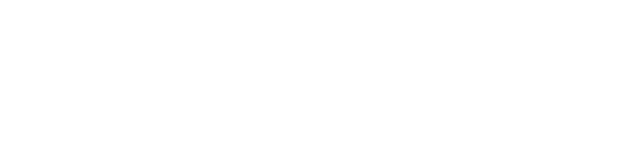
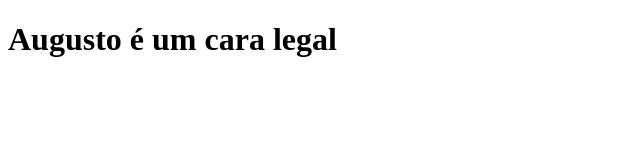
Before and after one commit to babbujah/chamand55.github.io, a plain HTML site: page index.html in a window 1280 px wide. Shown: the whole page, without its empty margins (0-640 px from the left). Drawn offline with Linux system fonts and the light colour scheme.

Commit message:
Update index.html
teste de página

```diff
--- a/index.html
+++ b/index.html
@@ -3,4 +3,7 @@
   <head>
 
   </head>
+  <body>
+    <h1>Augusto é um cara legal</h1>
+  </body>
 </html>
```
